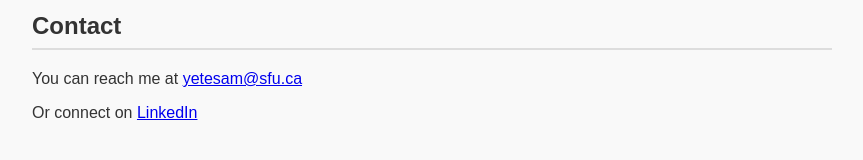
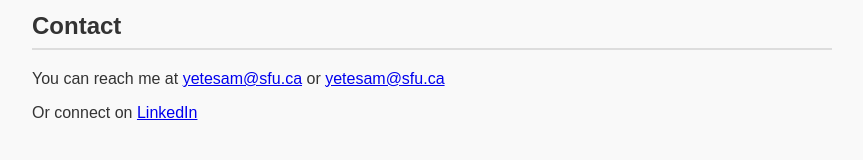
Before and after one commit to yasaman-etesam/yasaman-etesam.github.io, a plain HTML site: page index.html in a window 1280 px wide. Shown: the part 3529-3689 px from the top of the page, without its empty margins (208-1071 px from the left). Drawn offline with Linux system fonts and the light colour scheme.

Commit message:
Update index.html

```diff
--- a/index.html
+++ b/index.html
@@ -140,7 +140,7 @@ After surveying state-of-the-art methods in retrieval-augmented QA, I selected t
 
   <section id="contact">
     <h2>Contact</h2>
-    <p>You can reach me at <a href="yetesam@sfu.ca">yetesam@sfu.ca</a></p>
+    <p>You can reach me at <a href="yasaman@rosie.com">yetesam@sfu.ca</a> or <a href="yetesam@sfu.ca">yetesam@sfu.ca</a></p>
     <p>Or connect on <a href="https://www.linkedin.com/in/yasaman-etesam/">LinkedIn</a></p>
   </section>
 
```
